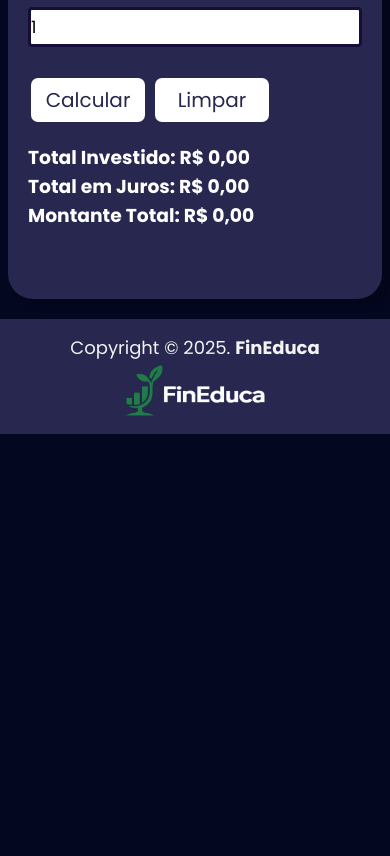
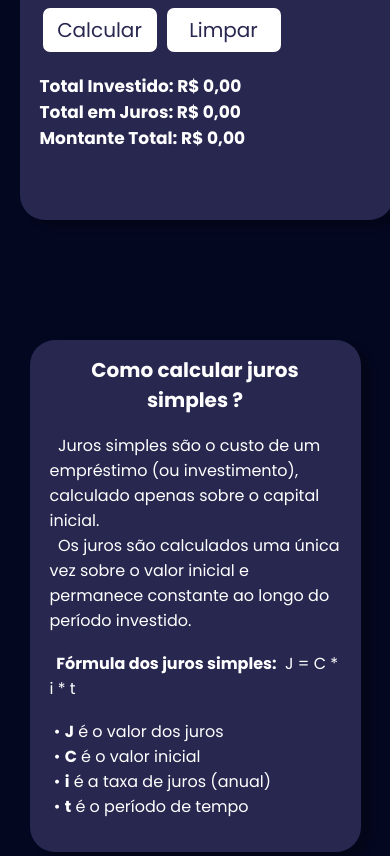
Before and after one commit to carloscopcescki/Fin-Educa, a website: page public/pages/juros_simples.html in a window 390 px wide. Shown: the part 581-1437 px from the top of the page. Before the commit the page ends 1015 px from the top, so only its background shows below. Drawn offline with Linux system fonts and the light colour scheme.

Commit message:
feat: Adicionado texto explicativo de calculadora

```diff
--- a/public/assets/css/main.css
+++ b/public/assets/css/main.css
@@ -79,9 +79,8 @@ footer {
 
 .container-calc {
     display: flex;
-    flex-direction: column;
+    gap: 120px;
     height: auto;
-    padding-top: 55px;
     width: 100%;
     justify-content: center;
     align-items: center;
@@ -242,14 +241,28 @@ footer {
     max-width: 800px;
 }
 
+.container-calc {
+    display: flex;
+    padding-bottom: 20px;
+}
 
 .section-content-calc {
-    display: flex;
     justify-content: left;
     text-align: left;
     flex-direction: row;
     flex-wrap: wrap;
-    padding-bottom: 20px;
+}
+
+#section-about-calc h2 {
+    text-align: center;
+    justify-content: center;
+    align-items: center;
+}
+
+#section-about-calc {
+    max-width: 550px;
+    margin-right: 10px;
+    margin-left: 10px;
 }
 
 input[type=number]{
@@ -439,8 +452,16 @@ h2{
         font-size: 18px;
     }
 
+    .text h3 {
+        font-size: 17px;
+    }
+
     .text p{
-        font-size: 14px;
+        font-size: 16px;
+    }
+
+    label {
+        font-size: 16px;
     }
 
     #landing-page-content {
@@ -523,6 +544,15 @@ h2{
 }
 
 @media screen and (max-width: 768px) {
+    .container-calc {
+        flex-direction: column;
+        align-items: center;
+    }
+
+    .section-content {
+        max-width: 90%;
+    }
+
     .section-content-sobre, .section-sobre p{
         flex-direction: column;
         align-items: center;
--- a/public/assets/js/juros-simples.js
+++ b/public/assets/js/juros-simples.js
@@ -18,7 +18,7 @@ function limparCamposSimples() {
     document.getElementById('valorInicialSimples').value = 0;
     document.getElementById('taxaJurosSimples').value = 0;
     document.getElementById('tempoAnosSimples').value = 1;
-    document.getElementById('resultadoInvestido').textContent = 'Total Investido: R$ 0.00';
-    document.getElementById('resultadoJurosSimples').textContent = 'Total em Juros: R$ 0.00';
-    document.getElementById('resultadoMontanteSimples').textContent = 'Montante Total: R$ 0.00';
+    document.getElementById('resultadoInvestido').textContent = 'Total Investido: R$ 0,00';
+    document.getElementById('resultadoJurosSimples').textContent = 'Total em Juros: R$ 0,00';
+    document.getElementById('resultadoMontanteSimples').textContent = 'Montante Total: R$ 0,00';
 }
--- a/public/pages/juros_simples.html
+++ b/public/pages/juros_simples.html
@@ -114,6 +114,24 @@
             </div>
         </div>
     </div>
+    <div class="section-content">
+        <div id="section-about-calc">
+            <div class="text">
+                <h2><span class="section-subtitle">Como calcular juros simples ?</span></h2>
+                <br>
+                <p>&nbsp&nbspJuros simples são o custo de um empréstimo (ou investimento), calculado apenas sobre o capital inicial.</p>
+                <p>&nbsp&nbspOs juros são calculados uma única vez sobre o valor inicial e permanece constante ao longo do período investido.</p>
+                <br>
+                <p><b>&nbsp&nbspFórmula dos juros simples:</b>&nbsp&nbspJ = C * i * t</p>
+                <br>
+                <p>&nbsp•&nbsp<b>J</b> é o valor dos juros</p>
+                <p>&nbsp•&nbsp<b>C</b> é o valor inicial</p>
+                <p>&nbsp•&nbsp<b>i</b> é a taxa de juros (anual)</p>
+                <p>&nbsp•&nbsp<b>t</b> é o período de tempo</p>
+                <br>
+            </div>
+        </div>
+    </div>
 </div>
 
 <script src="../assets/js/hamburguer-menu.js"></script>
```
Also changed, not shown: public/pages/juros_compostos.html (+19 -0 lines), public/pages/reserva.html (+18 -0 lines).
